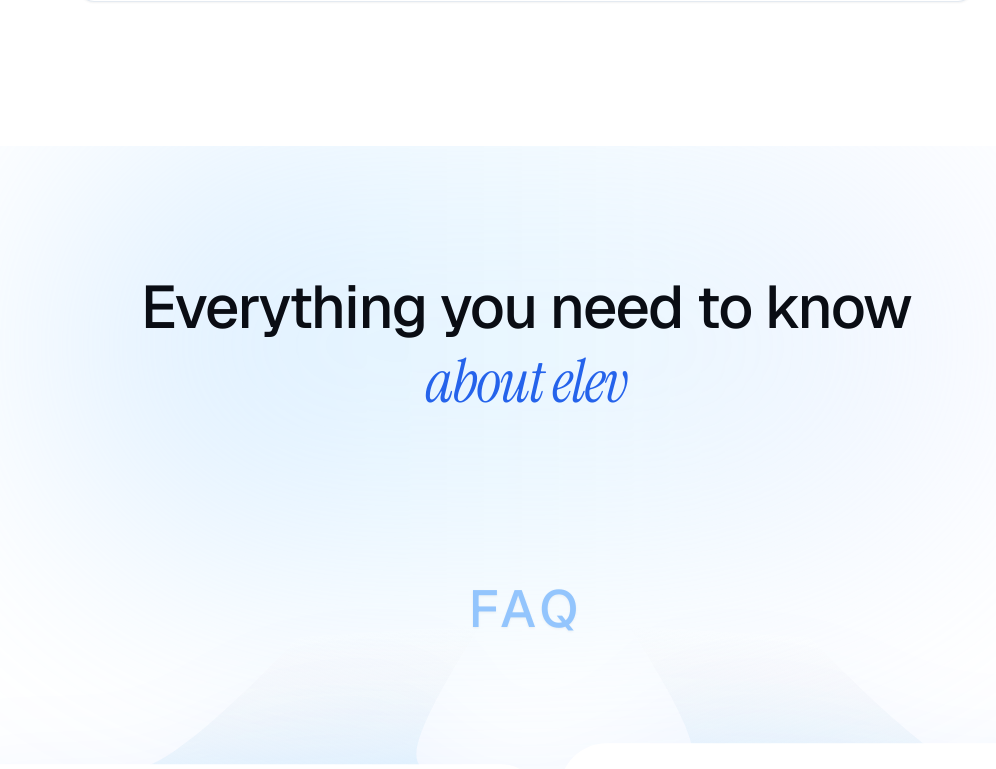
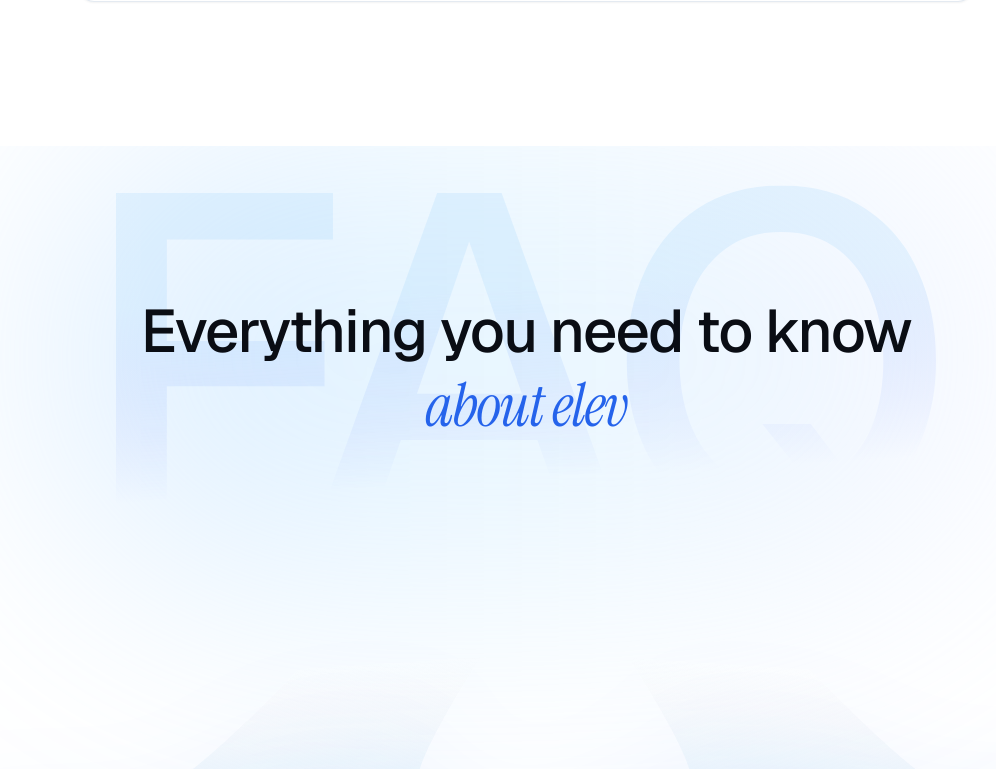
Before and after one commit to steven-codex/elev, a React (Vite) app: page / in a window 1280 px wide. Shown: the part 5931-6700 px from the top of the page, without its empty margins (114-1110 px from the left). Built offline with nearby package versions, Linux system fonts and the light colour scheme.

Commit message:
feat(faq): add giant typographic FAQ watermark SVG in header

```diff
--- a/src/components/FaqSection.tsx
+++ b/src/components/FaqSection.tsx
@@ -126,14 +126,56 @@
         {/* ========================================================= */}
         {/* EDITORIAL HEADER WITH ETHEREAL RADIAL AMBIENT AURA        */}
         {/* ========================================================= */}
-        <div className="relative text-center mb-4 sm:mb-6">
+        <div className="relative text-center mb-6 sm:mb-8 pt-4 sm:pt-6">
+          {/* Giant Typographic FAQ Watermark SVG (Provided by User) */}
+          <div
+            className="absolute top-1/2 left-1/2 -translate-x-1/2 -translate-y-[46%] w-[720px] sm:w-[820px] max-w-[92vw] pointer-events-none -z-10 select-none flex items-center justify-center"
+            aria-hidden="true"
+          >
+            <svg
+              viewBox="0 0 820 373"
+              fill="none"
+              xmlns="http://www.w3.org/2000/svg"
+              className="w-full h-auto"
+            >
+              <g opacity="0.24">
+                <path
+                  d="M0 341.486V7.52584H216.961V54.0921H24.0022L50.8281 26.3405V179.68L24.0022 155.691H208.489V200.846H24.0022L50.8281 176.857V341.486H0Z"
+                  fill="url(#paint0_linear_150_88)"
+                />
+                <path
+                  d="M200.669 341.486L321.15 7.52584H385.626L506.108 341.486H451.985L421.394 254.468H284.912L254.791 341.486H200.669ZM300.913 208.372H405.864L353.153 55.9735L300.913 208.372Z"
+                  fill="url(#paint1_linear_150_88)"
+                />
+                <path
+                  d="M750.817 373L723.991 338.193C716.461 341.329 707.676 343.837 697.636 345.719C687.596 347.914 676.771 349.011 665.163 349.011C632.846 349.011 605.236 341.329 582.332 325.963C559.428 310.598 541.701 289.902 529.15 263.875C516.914 237.535 510.796 207.902 510.796 174.976C510.796 142.05 516.757 112.417 528.68 86.0769C540.602 59.7364 558.016 38.8836 580.92 23.5183C604.138 7.83942 632.218 0 665.163 0C698.734 0 726.972 7.83942 749.876 23.5183C773.094 38.8836 790.507 59.7364 802.116 86.0769C814.039 112.417 820 142.05 820 174.976C820 205.707 814.509 233.615 803.528 258.701C792.86 283.787 777.329 304.17 756.935 319.849L799.292 373H750.817ZM665.163 302.445C671.124 302.445 676.458 302.132 681.164 301.504C685.87 300.877 690.106 299.78 693.871 298.212L646.337 238.475H694.812L726.815 280.808C740.307 269.833 750.347 255.565 756.935 238.005C763.838 220.131 767.289 199.121 767.289 174.976C767.289 151.771 763.524 130.448 755.994 111.006C748.778 91.5645 737.64 76.0424 722.58 64.4401C707.519 52.5242 688.38 46.5662 665.163 46.5662C642.259 46.5662 623.276 52.5242 608.216 64.4401C593.156 76.0424 581.861 91.5645 574.331 111.006C567.115 130.448 563.506 151.771 563.506 174.976C563.506 197.867 567.115 219.034 574.331 238.475C581.861 257.917 593.156 273.439 608.216 285.042C623.59 296.644 642.572 302.445 665.163 302.445Z"
+                  fill="url(#paint2_linear_150_88)"
+                />
+              </g>
+              <defs>
+                <linearGradient id="paint0_linear_150_88" x1="384.5" y1="100.5" x2="396" y2="296.5" gradientUnits="userSpaceOnUse">
+                  <stop stopColor="#A5D6FB" />
+                  <stop offset="1" stopColor="#506DFD" stopOpacity="0" />
+                </linearGradient>
+                <linearGradient id="paint1_linear_150_88" x1="384.5" y1="100.5" x2="396" y2="296.5" gradientUnits="userSpaceOnUse">
+                  <stop stopColor="#A5D6FB" />
+                  <stop offset="1" stopColor="#506DFD" stopOpacity="0" />
+                </linearGradient>
+                <linearGradient id="paint2_linear_150_88" x1="384.5" y1="100.5" x2="396" y2="296.5" gradientUnits="userSpaceOnUse">
+                  <stop stopColor="#A5D6FB" />
+                  <stop offset="1" stopColor="#506DFD" stopOpacity="0" />
+                </linearGradient>
+              </defs>
+            </svg>
+          </div>
+
           {/* Soft Ethereal Radial Ambient Glow Cloud as seen in Foto 1 */}
           <div
-            className="absolute top-1/2 left-1/2 -translate-x-1/2 -translate-y-1/2 w-[800px] sm:w-[950px] h-[400px] sm:h-[480px] bg-gradient-to-r from-blue-300/35 via-sky-200/30 to-indigo-200/25 rounded-full blur-[130px] pointer-events-none -z-10"
+            className="absolute top-1/2 left-1/2 -translate-x-1/2 -translate-y-1/2 w-[800px] sm:w-[950px] h-[400px] sm:h-[480px] bg-gradient-to-r from-blue-300/35 via-sky-200/30 to-indigo-200/25 rounded-full blur-[130px] pointer-events-none -z-20"
             aria-hidden="true"
           />
 
-          <h2 className="text-3xl sm:text-5xl lg:text-[3.75rem] text-[#0A0D14] font-medium tracking-tight leading-[1.12]">
+          <h2 className="relative z-10 text-3xl sm:text-5xl lg:text-[3.75rem] text-[#0A0D14] font-medium tracking-tight leading-[1.12]">
             Everything you need to know
             <br />
             <span className="font-instrument italic font-normal text-[#2563EB] inline-block mt-1 sm:mt-2">
@@ -150,13 +192,6 @@
 
           {/* DESKTOP / TABLET (lg+): Lockstep 1011:941 Aspect Ratio Container */}
           <div className="relative w-full aspect-[1011/941] hidden lg:block select-none">
-
-            {/* AMBIENT FAQ TEXT (Perched right between the converging light wings as in Foto 1) */}
-            <div className="absolute top-[13%] left-1/2 -translate-x-1/2 select-none z-20 pointer-events-none">
-              <span className="text-4xl sm:text-5xl md:text-[3.25rem] font-bold tracking-widest text-[#93C5FD] drop-shadow-xs">
-                FAQ
-              </span>
-            </div>
 
             {/* EXACT FIGMA SVG BACKDROP (1011 x 941) PROVIDED BY USER */}
             <svg
```
